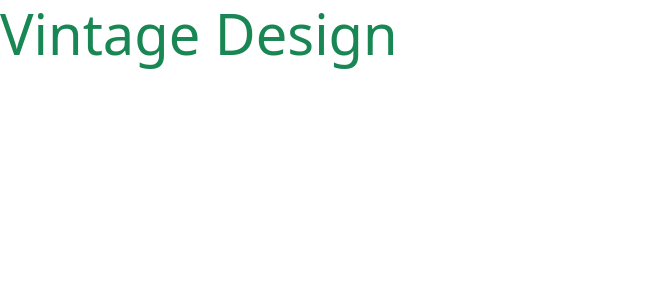
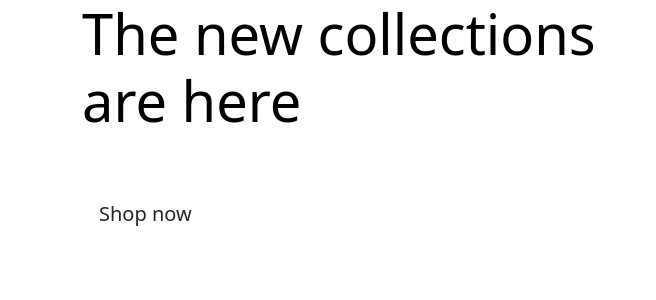
Before and after one commit to SebastianTirsen/ms4-quintessential-design, a Django app: page / in a window 1280 px wide. Shown: the top 300 px of the page, without its empty margins (0-656 px from the left). Run offline with Django 3.2, Linux system fonts and the light colour scheme; some libraries are stand-ins or nearby versions.

Commit message:
Added homepage content.

```diff
--- a/home/templates/home/index.html
+++ b/home/templates/home/index.html
@@ -1,6 +1,29 @@
 {% extends "base.html" %}
 {% load static %}
 
+{% block page_header %}
+    <div class="container header-container">
+        <div class="row">
+            <div class="col">
+
+            </div>
+        </div>
+    </div>
+{% endblock %}
+
 {% block content %}
-    <h1 class="display-4 text-success">Vintage Design</h1>
+    <div class="container h-100">
+        <div class="row h-100">
+            <div class="col-7 col-md-6 my-auto">
+                <h1 class="display-4 logo-font text-black">
+                    The new collections are here
+                </h1>
+                <div class="my-5">
+                    <h4>
+                        <a href="" class="cta-button btn btn-lg rounded-0text-uppercase py-3">Shop now</a>
+                    </h4>
+                </div>
+            </div>
+        </div>
+    </div>
 {% endblock %}
```
